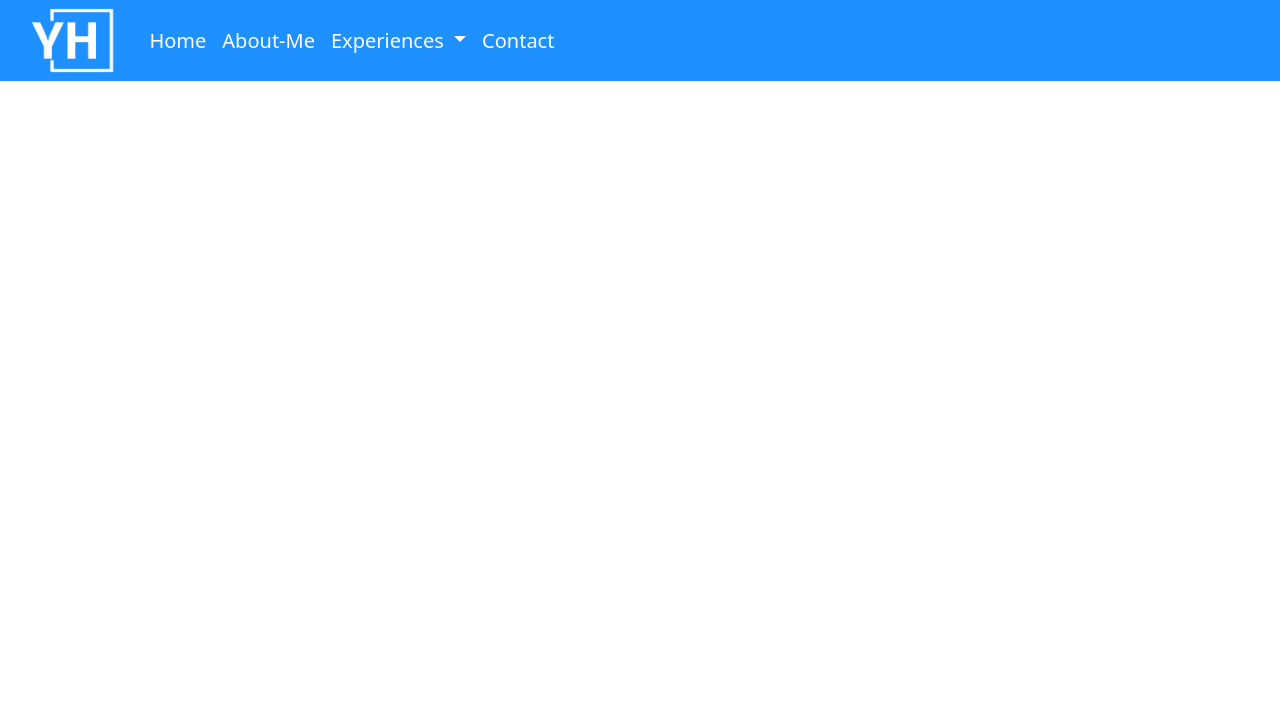
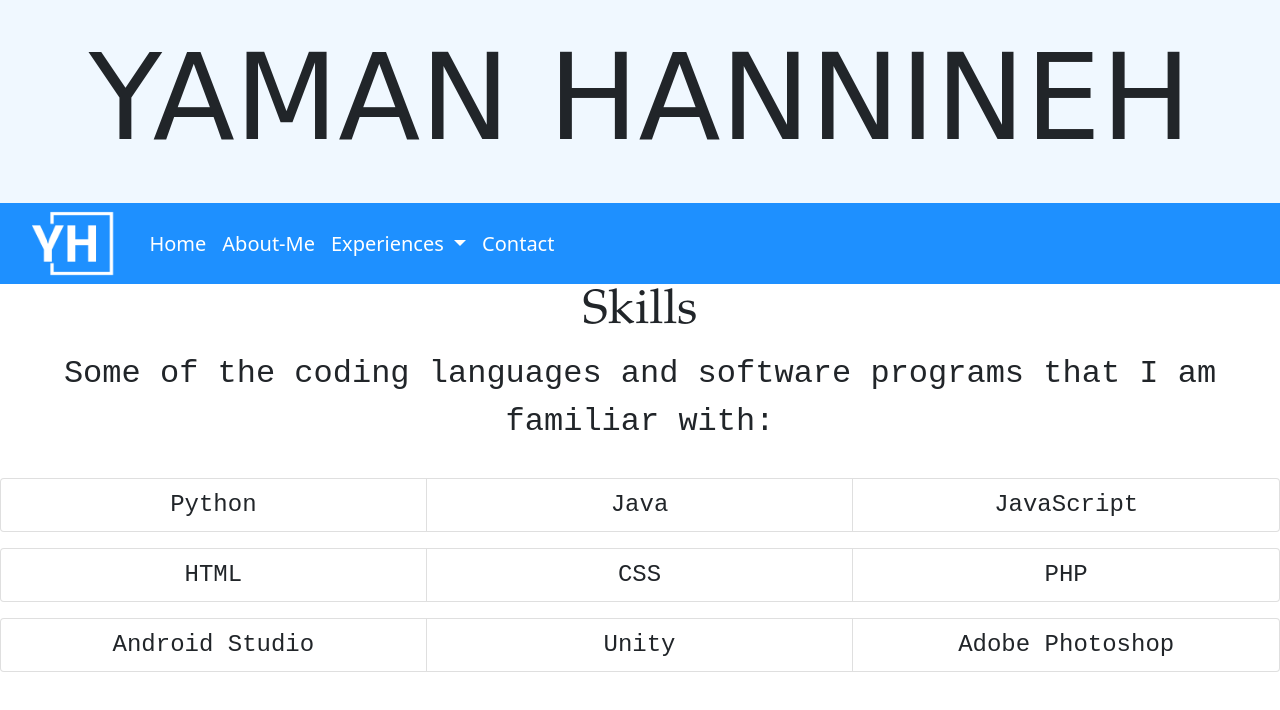
Before and after one commit to yhannineh/Project-23Spring, a plain HTML site: page coding_experience.html in a window 1280 px wide. Drawn offline with nearby package versions, Linux system fonts and the light colour scheme.

Commit message:
Almost done

```diff
--- a/coding_experience.html
+++ b/coding_experience.html
@@ -9,13 +9,16 @@
           integrity="sha384-EVSTQN3/azprG1Anm3QDgpJLIm9Nao0Yz1ztcQTwFspd3yD65VohhpuuCOmLASjC"
           crossorigin="anonymous">
     <link href="css/main.css" rel="stylesheet">
+    <link rel="shortcut icon" href="images/favicon.png">
 
 </head>
 <header>
-    <!--<div class="container-fluid-header">
-        <h1 class="header-name">YAMAN HANNINEH</h1>
+    <div class="container-fluid-header">
+        <div class="col-sm-12 text-center">
+            <h1 class="header-name">YAMAN HANNINEH</h1>
+        </div>
 
-    </div>-->
+    </div>
 
 </header>
 <body>
@@ -63,7 +66,27 @@
         </nav>
     </div>
 </div>
-
+<div class="coding_header text-center">
+    <h1 class="header-font">Skills</h1>
+</div>
+<div class="paragraph2 text-center">
+    <p class="para_font">Some of the coding languages and software programs that I am familiar with:</p>
+    <ul class="list-group list-group-horizontal pt-3 list-font">
+        <li class="list-group-item flex-fill col-sm-1">Python</li>
+        <li class="list-group-item flex-fill col-sm-1">Java</li>
+        <li class="list-group-item flex-fill col-sm-1">JavaScript</li>
+    </ul>
+    <ul class="list-group list-group-horizontal-sm pt-3 list-font">
+        <li class="list-group-item flex-fill col-sm-1">HTML</li>
+        <li class="list-group-item flex-fill col-sm-1">CSS</li>
+        <li class="list-group-item flex-fill col-sm-1">PHP</li>
+    </ul>
+    <ul class="list-group list-group-horizontal-sm pt-3 list-font">
+        <li class="list-group-item flex-fill col-sm-1">Android Studio</li>
+        <li class="list-group-item flex-fill col-sm-1">Unity</li>
+        <li class="list-group-item flex-fill col-sm-1">Adobe Photoshop</li>
+    </ul>
+</div>
 <script src="https://cdn.jsdelivr.net/npm/bootstrap@5.0.2/dist/js/bootstrap.bundle.min.js"
         integrity="sha384-MrcW6ZMFYlzcLA8Nl+NtUVF0sA7MsXsP1UyJoMp4YLEuNSfAP+JcXn/tWtIaxVXM"
         crossorigin="anonymous">
--- a/css/main.css
+++ b/css/main.css
@@ -13,13 +13,11 @@
     padding-top: 2%;
     padding-bottom: 2%;
     /*position: relative;*/
-    padding-left: 10%;
     background-color: aliceblue;
 }
 .header-name {
-    font-size: 600%;
-    position: relative;
-    font-family: Andalus;
+    font-size: 750%;
+    font-family: URW Chancery L, cursive;
 }
 .bg {
     background-color: dodgerblue;
@@ -50,3 +48,15 @@
     /*display: table;*/
     margin: 1% auto;
 }
+.para_font {
+    font-size: 200%;
+    font-family: Andale Mono, monospace;
+}
+.list-font {
+    font-size: 150%;
+    font-family: Andale Mono, monospace;
+}
+.header-font{
+    font-size: xxx-large;
+    font-family: Palatino, URW Palladio L, serif;
+}
```
Also changed, not shown: about_me.html (+8 -3 lines), contact.html (+16 -7 lines), index.html (+33 -21 lines), prof_experience.html (+9 -2 lines).
